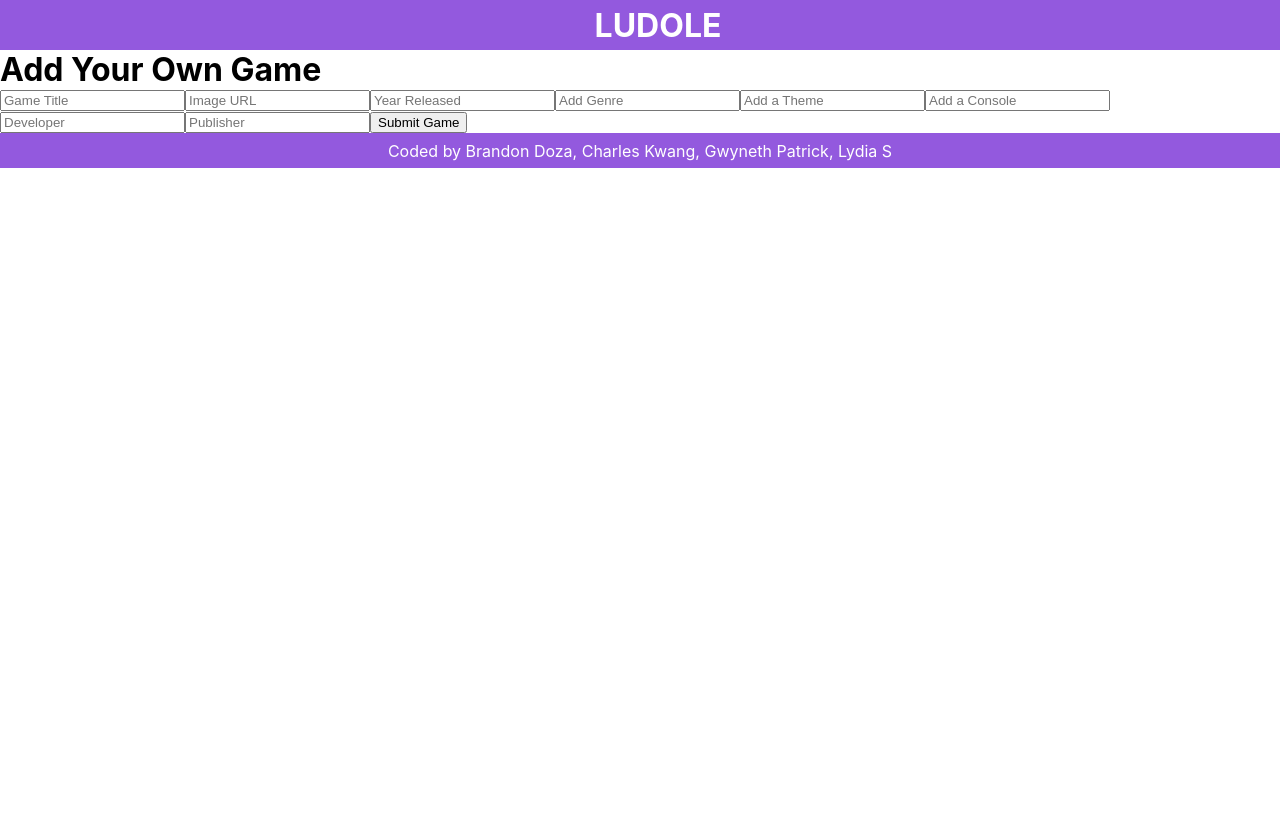
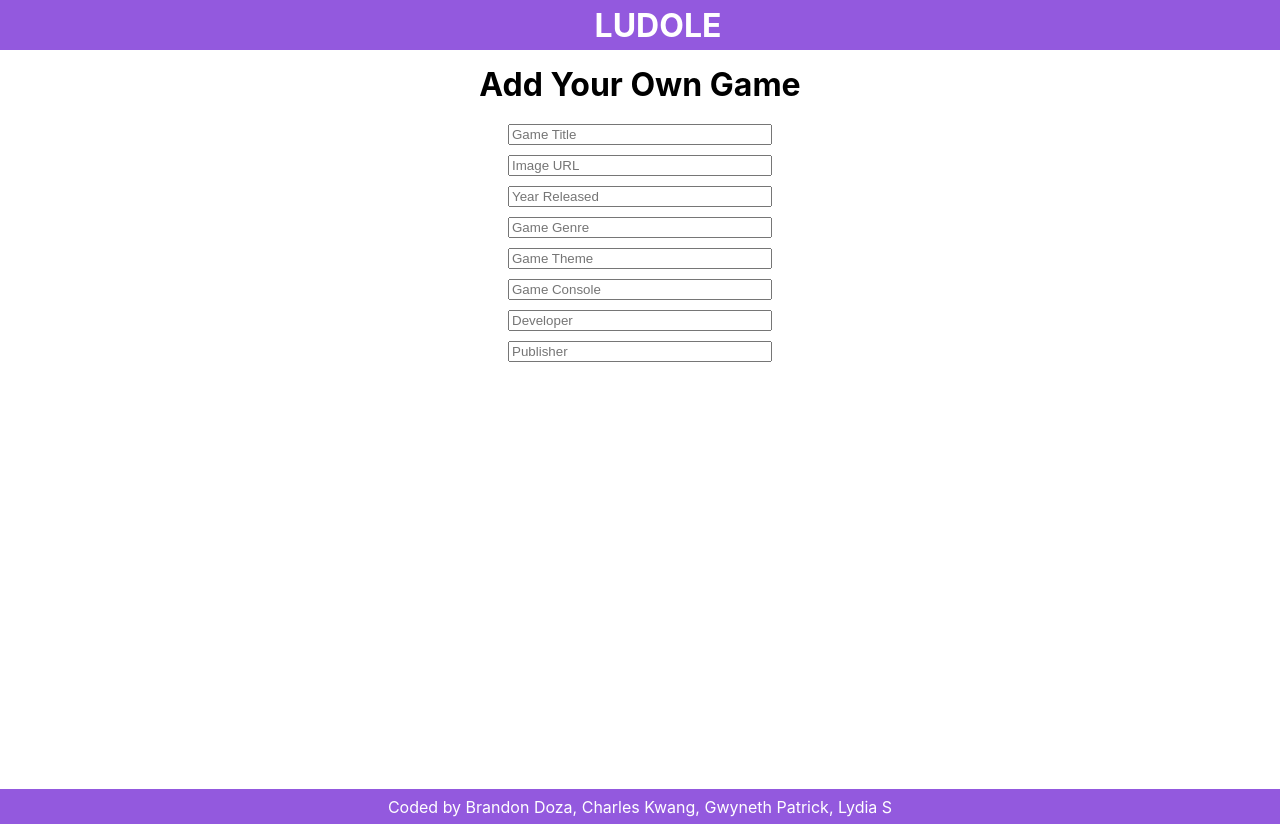
Before and after one commit to KojinKuro/ludole, a React (Vite) app: page /addgame in a window 1280 px wide. Before the commit the page ends 800 px from the top, so only its background shows below. Built offline with nearby package versions, Linux system fonts and the light colour scheme; some icons are missing.

Commit message:
add css styling to AddGame component and add comments for teammates

```diff
--- a/src/App.jsx
+++ b/src/App.jsx
@@ -7,6 +7,8 @@ import InstructionPage from "./pages/InstructionPage";
 import AddGame from "./components/AddGame/AddGame";
 
 function App() {
+  // state for all games will live here. Setter function will need to be passed
+  // to AddGames component
   return (
     <>
       <header>
--- a/src/components/AddGame/AddGame.css
+++ b/src/components/AddGame/AddGame.css
@@ -0,0 +1,41 @@
+.add-game {
+    display: flex;
+    flex-direction: column;
+    align-items: center;
+    width: 50%;
+    margin: 15px;
+}
+
+.form {
+    display: flex;
+    flex-direction: column;
+    align-items: center;
+    width: 100%;
+    height: 80vh;
+    margin: 15px;
+}
+
+input {
+    margin: 5px;
+    width: 40%;
+}
+
+.submit-button {
+    width: 25%;
+    margin-top: 10px;
+}
+
+@media (max-width: 430px) {
+    .add-game {
+        width: 100%;
+    }
+
+    .submit-button, input {
+        width: 50%
+    }
+
+    h1 {
+        font-size: large;
+    }
+
+}
--- a/src/components/AddGame/AddGame.jsx
+++ b/src/components/AddGame/AddGame.jsx
@@ -1,6 +1,7 @@
 import { useState } from "react";
+import "./AddGame.css"
 
-export default function AddGame() {
+export default function AddGame() { //pass setter function in for allGames as prop
   const [newGame, setNewGame] = useState({
     title: "",
     imagesrc: "",
@@ -32,6 +33,14 @@ export default function AddGame() {
       }));
     }
   };
+
+//   const submitGame = (e) => {
+//     e.preventDefault()
+//     post request will live here
+//     along with setter function for adding the returned data to
+//     our all games state.
+//   }
+
   console.log('game', newGame);
   return (
     <div className="add-game">
@@ -58,26 +67,19 @@ export default function AddGame() {
           onChange={handleChange}
           value={newGame.year}
         />
-        {/* <input
-            type="text"
-            placeholder="Add a Genre"
-            name="genre"
-            onChange={handleChange}
-            value={newGame.genre}
-            /> */}
         <input
           type="text"
-          placeholder="Add Genre"
+          placeholder="Game Genre"
           onBlur={(e) => handleArrayChange(e, "genre")}
         />
         <input
           type="text"
-          placeholder="Add a Theme"
+          placeholder="Game Theme"
           onBlur={(e) => handleArrayChange(e, "themes")}
         />
         <input
           type="text"
-          placeholder="Add a Console"
+          placeholder="Game Console"
           onBlur={(e) => handleArrayChange(e, "console")}
         />
         <input
@@ -90,7 +92,7 @@ export default function AddGame() {
           placeholder="Publisher"
           onBlur={(e) => handleArrayChange(e, "publisher")}
         />
-        <button>Submit Game</button>
+        {/* <button onClick={submitGame} className="submit-button">Submit Game</button> */}
       </form>
     </div>
   );
```
